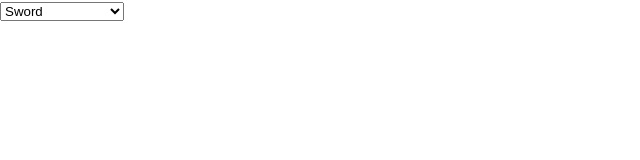
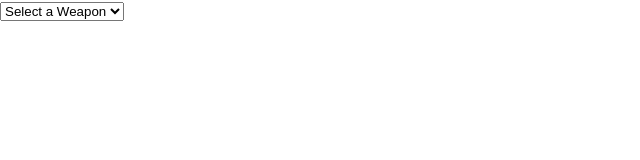
Before and after one commit to crow625/FE-Echoes-Weapons-DB, a React (Create React App) app: page / in a window 1280 px wide. Shown: the top 160 px of the page, without its empty margins (0-640 px from the left). Built offline with nearby package versions, Linux system fonts and the light colour scheme.

Commit message:
Weapon selector in App

```diff
--- a/src/App.js
+++ b/src/App.js
@@ -1,52 +1,40 @@
 import { useState, useEffect } from 'react';
-import { Button, Form, Input } from 'reactstrap';
+import { Button, Form, FormGroup, Input } from 'reactstrap';
 import swords from './json/swords.json';
-import { WeaponSelector } from './Components/WeaponSelector';
 
 const App = () => {
 
-    const [message, setMessage] = useState('');
-    const [reply, setReply] = useState('');
-    const [weapon, setWeapon] = useState({});
+    const [weapon, setWeapon] = useState("");
 
-    // useEffect(() => {
-    //     console.log(swords);
-    // }, [])
-
-    const onWeaponSelectHandler = (val) => {
-        console.log(val);
-        setWeapon(val);
-        // console.log(weapon.name);
-    }
+    useEffect(() => {
+        console.log(swords);
+    }, []);
 
     const submitForm = async (e) => {
         e.preventDefault();
-        const submitResponse = await fetch(`api/example`, {
-            method: 'get',
-            headers: {
-                'Content-Type': 'application/json'
-            },
-        });
-
-        const r = await submitResponse.json(); // Don't forget .json() lol
-        setReply(r.message);
+        console.log(weapon);
     }
 
     return (
         <>
             <Form onSubmit={submitForm}>
-                <WeaponSelector
-                    weapons={swords}
-                    onWeaponSelect={onWeaponSelectHandler}
-                    weapon={weapon}
-                />
-                {/* <Input type="text" id="message" value={message} onChange={(e) => {setMessage(e.target.value)}} /> */}
-
-                {/* <Button type="submit">Send</Button> */}
+                <FormGroup>
+                    <Input
+                        type="select"
+                        value={weapon}
+                        onChange={(e) => {setWeapon(e.target.value)}}
+                    >
+                        <option value="" hidden>Select a Weapon</option>
+                        {swords.map((item, i) => {
+                            return (
+                                <option value={item.name} key={i}>{item.name}</option>
+                            )
+                        })}
+                    </Input>
+                </FormGroup>
             </Form>
 
-            {/* {reply && <p>{reply}</p>} */}
-            {weapon && <p>{weapon.name}</p>}
+            {weapon && <p>{`${weapon}: ${swords.find(s => s.name === weapon).mt} mt`}</p>}
         </>
     )
 }
--- a/src/Components/WeaponSelector.js
+++ /dev/null
@@ -1,20 +0,0 @@
-import { useState } from 'react';
-import { FormGroup, Input } from 'reactstrap';
-
-export const WeaponSelector = (props) => {
-
-    // const [weapon, setWeapon] = useState({});
-
-    return (
-        <FormGroup>
-            <Input type="select" value={props.weapon} onChange={(e) => {props.onWeaponSelect(e.target.value)}}>
-                <option value="" hidden>Select a Weapon</option>
-                {props.weapons.map((item, i) => {
-                    return (
-                        <option value={item} key={i}>{item.name}</option>
-                    )
-                })}
-            </Input>
-        </FormGroup>
-    )
-}
```
